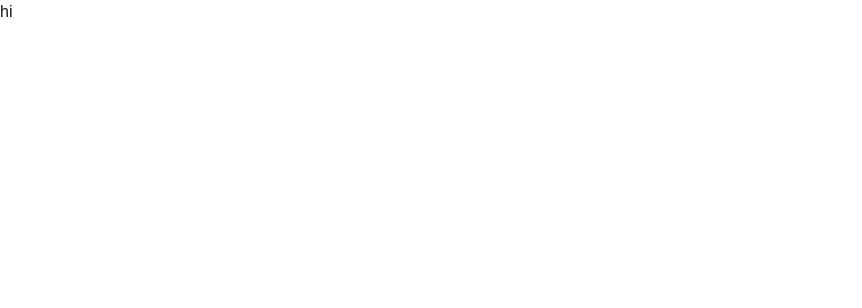
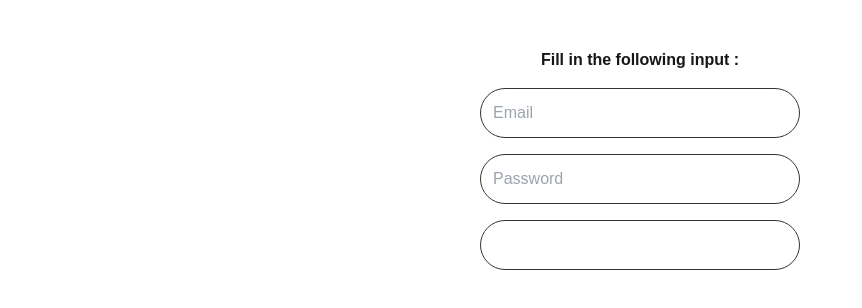
Before and after one commit to Cham-X/interview, a Next.js app: page /task in a window 1280 px wide. Shown: the top 308 px of the page, without its empty margins (0-862 px from the left). Built offline with nearby package versions, Linux system fonts and the light colour scheme.

Commit message:
task: form validation updated

```diff
--- a/app/task/page.tsx
+++ b/app/task/page.tsx
@@ -1,10 +1,51 @@
-import React from 'react'
+"use client"
+
+import React, { useState } from 'react';
 
 const page = () => {
+  const [formData, setFormData] = useState({ email: '', password: '' });
+  const [errors, setErrors] = useState({ email: '', password: '' });
+
+  const handleChange = (e:any) => {
+    setFormData({ ...formData, [e.target.name]: e.target.value });
+  };
+
+  const validate = () => {
+    const errors = {};
+    if (!formData.email.includes('@')) errors.email = 'Invalid email.';
+    if (formData.password.length < 6) errors.password = 'Password must be at least 6 characters.';
+    return errors;
+  };
+
+  const handleSubmit = (e:any) => {
+    e.preventDefault();
+    const validationErrors = validate();
+    if (Object.keys(validationErrors).length) setErrors(validationErrors);
+    else alert('Form Submitted');
+  };
+
   return (
-    <div>
-          hi
-    </div>
+    <form onSubmit={handleSubmit} className='flex flex-col items-center justify-center gap-4 mt-12'>
+      <h2 className='font-bold leading-2xl text-4'>Fill in the following input :</h2>
+      <input
+        name="email"
+        placeholder="Email"
+        value={formData.email}
+        onChange={handleChange}
+        className='bg-inherit text-white rounded-full p-3 border w-[20rem] border-[#333]  focus:none'
+      />
+      {errors.email && <span>{errors.email}</span>}
+      <input
+        type="password"
+        name="password"
+        placeholder="Password"
+        value={formData.password}
+        onChange={handleChange}
+         className='bg-inherit text-white rounded-full p-3 border w-[20rem] border-[#333]  focus:none'
+      />
+      {errors.password && <span className='text-red'>{errors.password}</span>}
+      <button type="submit"  className='bg-inherit text-white rounded-full p-3 border w-[20rem] border-[#333] hover:bg-[#333] focus:none'>Submit</button>
+    </form>
   )
 }
 
```
